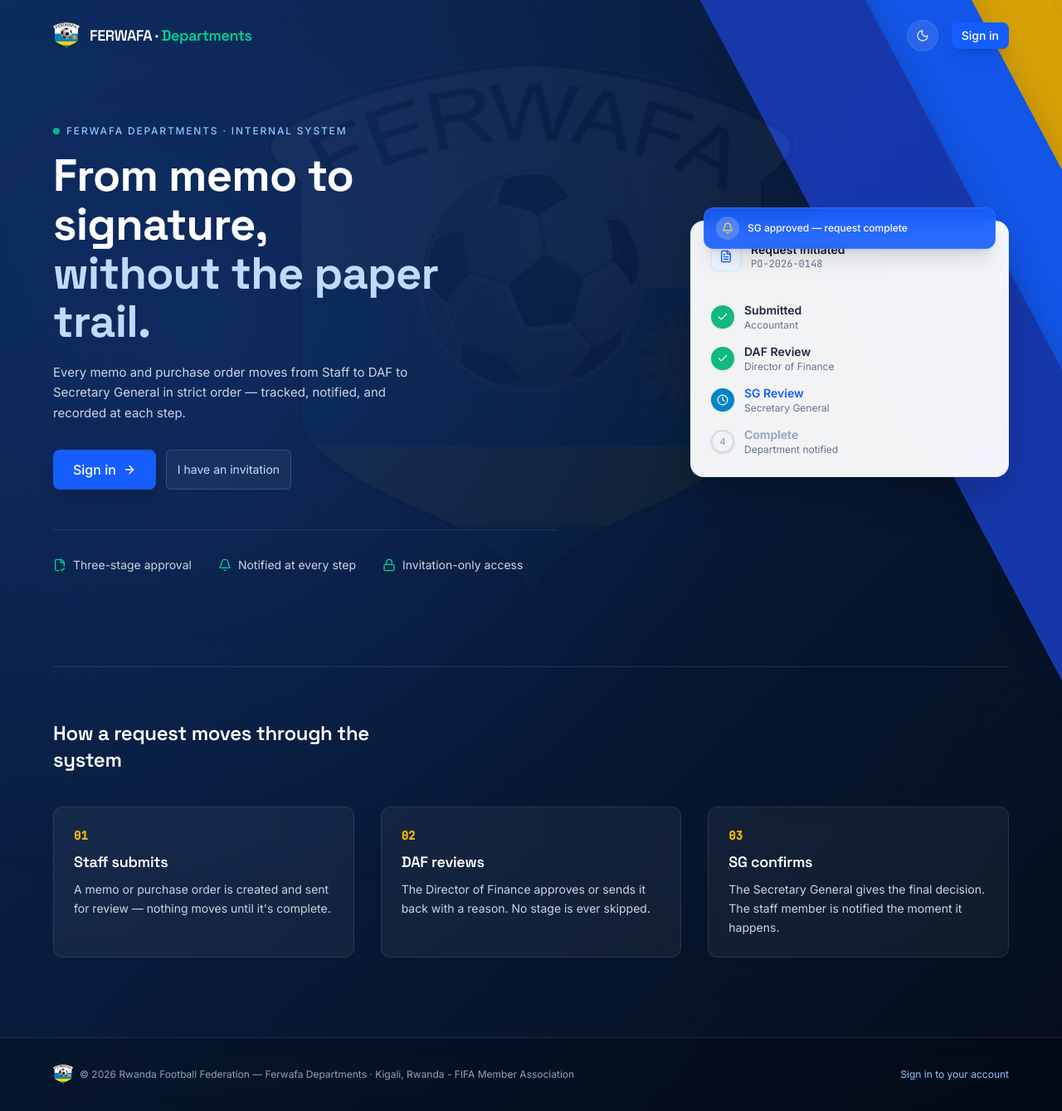
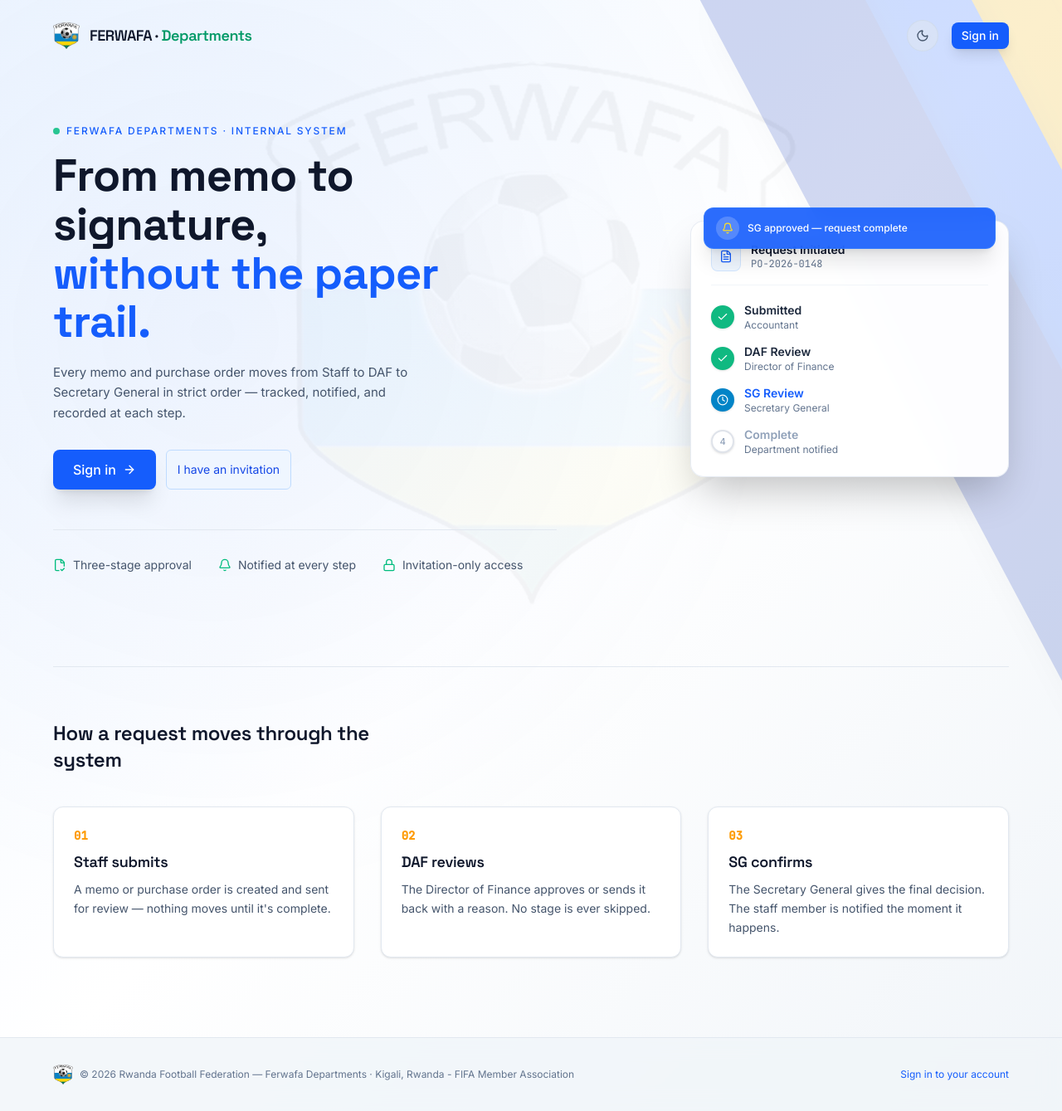
Before and after one commit to NexventuresLtd/semi_final_task, a React (Vite) app in the folder ui/: page / in a window 1280 px wide. Shown: the whole page at 83% size. Built offline with nearby package versions, Linux system fonts and the light colour scheme; no server answers.

Commit message:
I added the Fix of the whole page Dark and Light mode Changing rather that only Hero section

```diff
--- a/ui/src/pages/LandingPage.jsx
+++ b/ui/src/pages/LandingPage.jsx
@@ -40,14 +40,14 @@
   ];
 
   return (
-    <div className="min-h-screen relative overflow-hidden bg-slate-900 text-white transition-colors duration-300">
+    <div className="min-h-screen relative overflow-hidden bg-slate-50 dark:bg-slate-900 text-slate-900 dark:text-white transition-colors duration-300">
       {/* ================= BACKGROUND GEOMETRY (MATCHES AUTH PAGE) ================= */}
       <div className="pointer-events-none absolute inset-0 z-0 overflow-hidden">
         {/* Base Gradient */}
-        <div className="absolute inset-0 bg-gradient-to-br from-[#0c2856] via-[#091b3a] to-[#040d1c]" />
+        <div className="absolute inset-0 bg-gradient-to-br from-blue-50 via-white to-slate-100 dark:from-[#0c2856] dark:via-[#091b3a] dark:to-[#040d1c] transition-colors duration-300" />
 
         {/* Diagonal Ribbons (Yellow & Blue Layers) */}
-        <div className="absolute -top-24 -right-24 w-[700px] h-[1000px] pointer-events-none opacity-90">
+        <div className="absolute -top-24 -right-24 w-[700px] h-[1000px] pointer-events-none opacity-20 dark:opacity-90 transition-opacity duration-300">
           <div className="absolute top-0 right-12 w-32 h-[120%] bg-amber-400 rotate-[-28deg] shadow-2xl transform origin-top-right transform-gpu" />
           <div className="absolute top-0 right-40 w-28 h-[120%] bg-yellow-500 rotate-[-28deg] shadow-2xl transform origin-top-right transform-gpu" />
           <div className="absolute top-0 right-64 w-36 h-[120%] bg-blue-600 rotate-[-28deg] shadow-2xl transform origin-top-right transform-gpu" />
@@ -55,7 +55,7 @@
         </div>
 
         {/* Soft Radial Ambient Lighting */}
-        <div className="absolute inset-0 bg-[radial-gradient(circle_at_20%_30%,rgba(37,99,235,0.15),transparent_50%)]" />
+        <div className="absolute inset-0 bg-[radial-gradient(circle_at_20%_30%,rgba(37,99,235,0.05),transparent_50%)] dark:bg-[radial-gradient(circle_at_20%_30%,rgba(37,99,235,0.15),transparent_50%)]" />
       </div>
       {/* =========================================================================== */}
 
@@ -64,8 +64,8 @@
       <header className="relative z-10 flex items-center justify-between px-6 lg:px-16 py-6 max-w-[1400px] mx-auto">
         <div className="flex items-center gap-3">
           <img src={logo} alt="FERWAFA" className="w-8 h-8 object-contain" />
-          <span className="font-display text-white font-semibold text-lg tracking-tight">
-            FERWAFA · <span className="text-emerald-400">{t("landing.departmentsTag")}</span>
+          <span className="font-display text-slate-900 dark:text-white font-semibold text-lg tracking-tight">
+            FERWAFA · <span className="text-emerald-600 dark:text-emerald-400">{t("landing.departmentsTag")}</span>
           </span>
         </div>
 
@@ -73,10 +73,10 @@
           {/* Light / Dark Mode Switch Button */}
           <button
             onClick={() => setIsDark(!isDark)}
-            className="p-2.5 rounded-full bg-white/10 hover:bg-white/20 text-white backdrop-blur-md border border-white/10 transition-all cursor-pointer"
+            className="p-2.5 rounded-full bg-slate-200/50 hover:bg-slate-200 dark:bg-white/10 dark:hover:bg-white/20 text-slate-700 dark:text-white backdrop-blur-md border border-slate-300/50 dark:border-white/10 transition-all cursor-pointer"
             aria-label="Toggle Theme"
           >
-            {isDark ? <Sun className="w-4 h-4 text-yellow-300" /> : <Moon className="w-4 h-4 text-slate-200" />}
+            {isDark ? <Sun className="w-4 h-4 text-yellow-300" /> : <Moon className="w-4 h-4 text-slate-600" />}
           </button>
 
           <Link to="/login">
@@ -95,16 +95,16 @@
             animate={{ opacity: 1, y: 0 }}
             transition={{ duration: 0.5 }}
           >
-            <p className="text-xs font-medium tracking-[0.15em] uppercase text-blue-300 mb-4 flex items-center gap-2">
-              <span className="inline-block w-2 h-2 rounded-full bg-emerald-400 animate-pulse" />
+            <p className="text-xs font-medium tracking-[0.15em] uppercase text-blue-600 dark:text-blue-300 mb-4 flex items-center gap-2">
+              <span className="inline-block w-2 h-2 rounded-full bg-emerald-500 dark:bg-emerald-400 animate-pulse" />
               {t("landing.eyebrowTag")}
             </p>
-            <h1 className="font-display text-white text-4xl sm:text-5xl lg:text-[3.4rem] font-bold leading-[1.08] max-w-xl">
+            <h1 className="font-display text-slate-900 dark:text-white text-4xl sm:text-5xl lg:text-[3.4rem] font-bold leading-[1.08] max-w-xl">
               {t("landing.heroTitlePart1")}
               <br />
-              <span className="text-blue-200">{t("landing.heroTitlePart2")}</span>
+              <span className="text-blue-600 dark:text-blue-200">{t("landing.heroTitlePart2")}</span>
             </h1>
-            <p className="text-slate-300 max-w-md mt-5 text-[15px] leading-relaxed">
+            <p className="text-slate-600 dark:text-slate-300 max-w-md mt-5 text-[15px] leading-relaxed">
               {t("landing.heroSubtitle")}
             </p>
 
@@ -116,22 +116,22 @@
               </Link>
               <Link to="/create-account">
                 <button
-                  className="text-sm cursor-pointer text-blue-200 border border-blue-400/30 bg-white/5 backdrop-blur-md rounded-md p-[13px] hover:bg-white/10 transition-all"
+                  className="text-sm cursor-pointer text-blue-700 dark:text-blue-200 border border-blue-200 dark:border-blue-400/30 bg-blue-50 dark:bg-white/5 backdrop-blur-md rounded-md p-[13px] hover:bg-blue-100 dark:hover:bg-white/10 transition-all"
                 >
                   {t("landing.haveInvitation")}
                 </button>
               </Link>
             </div>
 
-            <div className="flex flex-wrap gap-x-8 gap-y-3 mt-12 pt-8 border-t border-white/10">
-              <div className="flex items-center gap-2 text-sm text-slate-300">
-                <FileCheck2 className="w-4 h-4 text-emerald-400" /> {t("landing.threeStage")}
+            <div className="flex flex-wrap gap-x-8 gap-y-3 mt-12 pt-8 border-t border-slate-200 dark:border-white/10">
+              <div className="flex items-center gap-2 text-sm text-slate-600 dark:text-slate-300">
+                <FileCheck2 className="w-4 h-4 text-emerald-500 dark:text-emerald-400" /> {t("landing.threeStage")}
               </div>
-              <div className="flex items-center gap-2 text-sm text-slate-300">
-                <Bell className="w-4 h-4 text-emerald-400" /> {t("landing.notifiedEveryStep")}
+              <div className="flex items-center gap-2 text-sm text-slate-600 dark:text-slate-300">
+                <Bell className="w-4 h-4 text-emerald-500 dark:text-emerald-400" /> {t("landing.notifiedEveryStep")}
               </div>
-              <div className="flex items-center gap-2 text-sm text-slate-300">
-                <Lock className="w-4 h-4 text-emerald-400" /> {t("landing.invitationOnly")}
+              <div className="flex items-center gap-2 text-sm text-slate-600 dark:text-slate-300">
+                <Lock className="w-4 h-4 text-emerald-500 dark:text-emerald-400" /> {t("landing.invitationOnly")}
               </div>
             </div>
           </motion.div>
@@ -147,16 +147,16 @@
         </section>
 
         {/* Process Section */}
-        <section className="py-16 border-t border-white/10">
-          <h2 className="font-display text-2xl text-white font-semibold mb-10 max-w-md">
+        <section className="py-16 border-t border-slate-200 dark:border-white/10">
+          <h2 className="font-display text-2xl text-slate-900 dark:text-white font-semibold mb-10 max-w-md">
             {t("landing.processTitle")}
           </h2>
           <div className="grid md:grid-cols-3 gap-8">
             {PROCESS.map((step) => (
-              <div key={step.n} className="relative bg-white/5 backdrop-blur-md border border-white/10 p-6 rounded-xl">
-                <span className="text-amber-400 font-mono font-bold text-sm block mb-2">{step.n}</span>
-                <h3 className="font-display font-semibold text-lg text-white mb-2">{step.title}</h3>
-                <p className="text-sm text-slate-300 leading-relaxed">{step.desc}</p>
+              <div key={step.n} className="relative bg-white dark:bg-white/5 backdrop-blur-md border border-slate-200 dark:border-white/10 p-6 rounded-xl shadow-sm dark:shadow-none">
+                <span className="text-amber-500 dark:text-amber-400 font-mono font-bold text-sm block mb-2">{step.n}</span>
+                <h3 className="font-display font-semibold text-lg text-slate-900 dark:text-white mb-2">{step.title}</h3>
+                <p className="text-sm text-slate-600 dark:text-slate-300 leading-relaxed">{step.desc}</p>
               </div>
             ))}
           </div>
@@ -164,15 +164,15 @@
       </main>
 
       {/* Footer styled like Auth sub-text */}
-      <footer className="relative z-10 border-t border-white/10 mt-8 bg-black/20 backdrop-blur-md">
+      <footer className="relative z-10 border-t border-slate-200 dark:border-white/10 mt-8 bg-slate-100/80 dark:bg-black/20 backdrop-blur-md">
         <div className="max-w-[1400px] mx-auto px-6 lg:px-16 py-8 flex flex-col sm:flex-row items-center justify-between gap-4">
           <div className="flex items-center gap-2">
             <img src={logo} alt="FERWAFA" className="w-6 h-6 object-contain" />
-            <span className="text-xs text-slate-400">
+            <span className="text-xs text-slate-500 dark:text-slate-400">
               © {new Date().getFullYear()} {t("landing.footerNote")} · Kigali, Rwanda - FIFA Member Association
             </span>
           </div>
-          <Link to="/login" className="text-xs text-blue-300 hover:text-blue-200 hover:underline transition-colors">
+          <Link to="/login" className="text-xs text-blue-600 dark:text-blue-300 hover:text-blue-700 dark:hover:text-blue-200 hover:underline transition-colors">
             {t("landing.signInToAccount")}
           </Link>
         </div>
```
